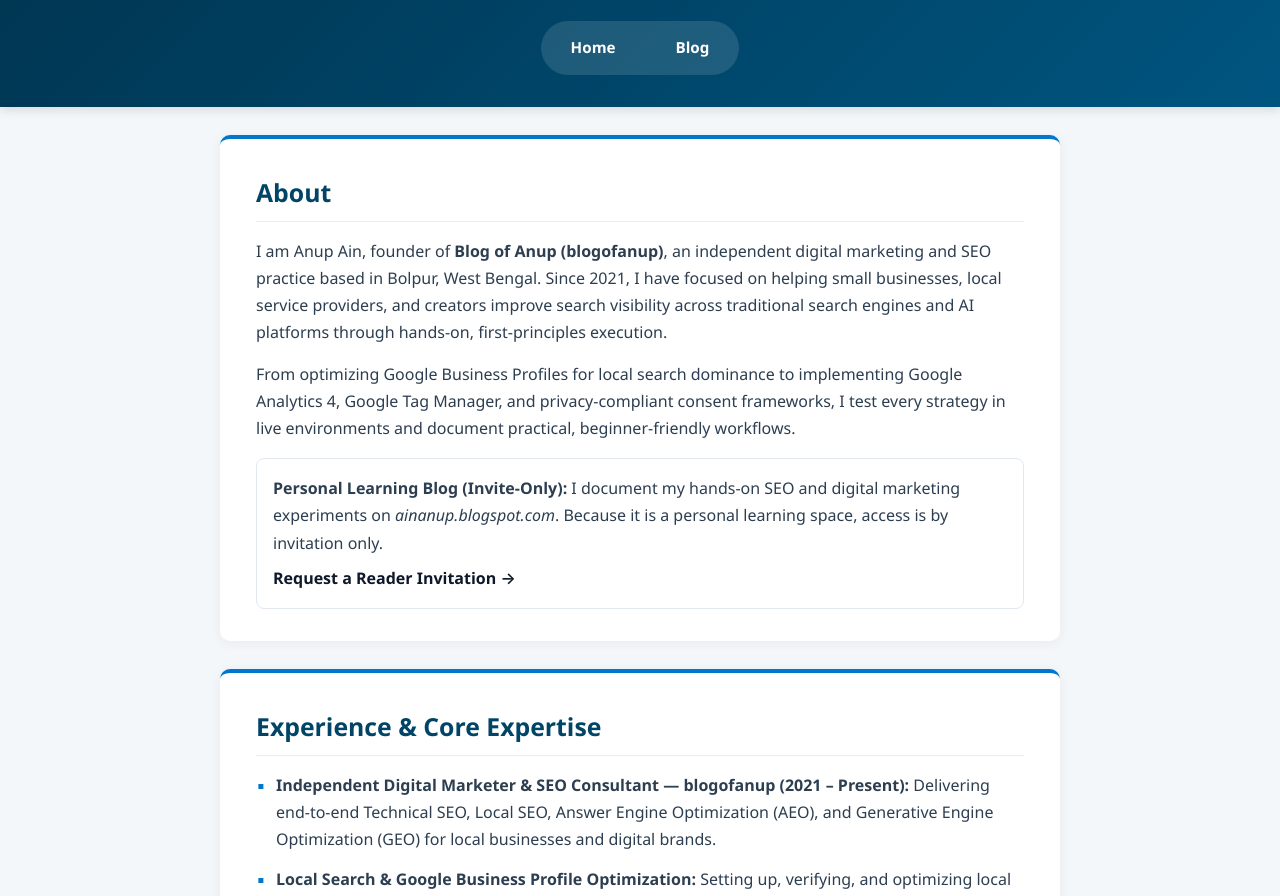
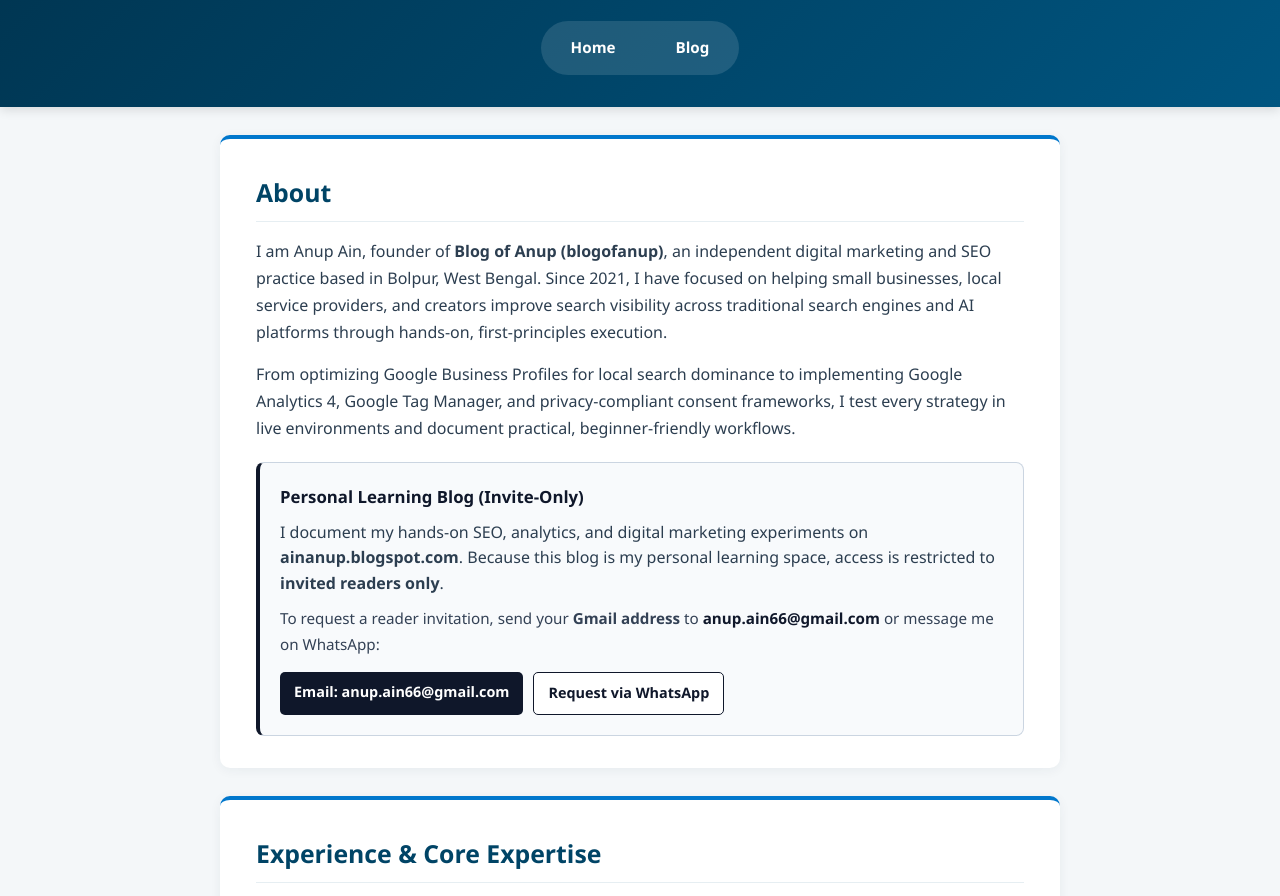
Before and after one commit to blogofanup/anup-portfolio, a plain HTML site: page index.html in a window 1280 px wide. Shown: the part 151-1047 px from the top of the page. Drawn offline with Linux system fonts and the light colour scheme.

Commit message:
Update index.html

```diff
--- a/index.html
+++ b/index.html
@@ -305,9 +305,18 @@
     <p>
       From optimizing Google Business Profiles for local search dominance to implementing Google Analytics 4, Google Tag Manager, and privacy-compliant consent frameworks, I test every strategy in live environments and document practical, beginner-friendly workflows.
     </p>
-    <div style="border: 1px solid #e2e8f0; border-radius: 8px; padding: 16px; background: #ffffff; margin-top: 16px;">
-    <p style="margin: 0 0 8px 0;"><strong>Personal Learning Blog (Invite-Only):</strong> I document my hands-on SEO and digital marketing experiments on <em>ainanup.blogspot.com</em>. Because it is a personal learning space, access is by invitation only.</p>
-    <a href="blog.html" style="font-weight: 600; color: #0f172a;">Request a Reader Invitation &rarr;</a>
+    <div style="border: 1px solid #cbd5e1; border-left: 4px solid #0f172a; border-radius: 8px; padding: 20px; background: #f8fafc; margin-top: 20px;">
+    <h3 style="margin: 0 0 8px 0; font-size: 1.05rem; color: #0f172a;">Personal Learning Blog (Invite-Only)</h3>
+    <p style="margin: 0 0 10px 0; line-height: 1.6;">
+      I document my hands-on SEO, analytics, and digital marketing experiments on <strong>ainanup.blogspot.com</strong>. Because this blog is my personal learning space, access is restricted to <strong>invited readers only</strong>.
+    </p>
+    <p style="margin: 0 0 14px 0; font-size: 0.95rem; color: #334155;">
+      To request a reader invitation, send your <strong>Gmail address</strong> to <a href="mailto:anup.ain66@gmail.com?subject=Blog%20Reader%20Invitation%20Request&body=Hi%20Anup%2C%0A%0AI%20would%20like%20to%20request%20an%20invitation%20to%20read%20your%20blog%20(ainanup.blogspot.com).%0A%0AMy%20Gmail%20address%3A%20" style="font-weight: 600; color: #0f172a;">anup.ain66@gmail.com</a> or message me on WhatsApp:
+    </p>
+    <div style="display: flex; flex-wrap: wrap; gap: 10px;">
+      <a class="cta-btn" href="mailto:anup.ain66@gmail.com?subject=Blog%20Reader%20Invitation%20Request&body=Hi%20Anup%2C%0A%0AI%20would%20like%20to%20request%20an%20invitation%20to%20read%20your%20blog%20(ainanup.blogspot.com).%0A%0AMy%20Gmail%20address%3A%20">Email: anup.ain66@gmail.com</a>
+      <a href="https://wa.me/918900482833?text=Hi%20Anup%2C%20I%20would%20like%20to%20request%20an%20invitation%20to%20read%20your%20blog.%20My%20Gmail%20is%3A%20" target="_blank" rel="noopener" style="display: inline-block; padding: 8px 14px; border: 1px solid #0f172a; color: #0f172a; background: #ffffff; text-decoration: none; border-radius: 5px; font-size: 0.9rem; font-weight: 600;">Request via WhatsApp</a>
+    </div>
   </div>
   </section>
 
```
